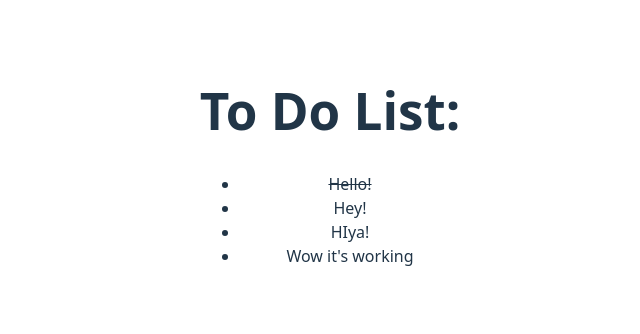
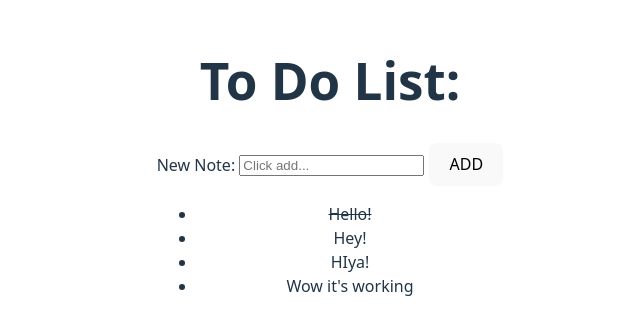
Before and after one commit to simonas-kulakauskas/react-todo-list, a React (Vite) app: page / in a window 1280 px wide. Shown: the part 234-568 px from the top of the page, without its empty margins (310-950 px from the left). Built offline with nearby package versions, Linux system fonts and the light colour scheme.

Commit message:
Added input boxes and lables for input As well as function for it and a State

```diff
--- a/src/App.jsx
+++ b/src/App.jsx
@@ -4,11 +4,22 @@ import { todoListItems } from './data';
 
 
 function App() {
+  const [newTodoListItems, setNewTodoListItems] = useState(todoListItems);
+
+  function handleClick() {
+    alert("I've been clicked!");
+  }
+
   return (
     <>
       <h1>To Do List: </h1>
+
+      <label for="newItemInput">New Note: </label>
+      <input id="newItemInput" type="text" placeholder='Click add...'></input>
+      <button id="addItem" style={{marginLeft: 5}} onClick={handleClick}>ADD</button>
+
       <ul>
-        {todoListItems.map((item) => { // Iterating through all items.
+        {newTodoListItems.map((item) => { // Iterating through all items.
           return (
             item.checkedOff ? <li key={item.key}><s>{item.itemValue}</s></li> : <li key={item.key}>{item.itemValue}</li> // Check off if needed.
           );
```
